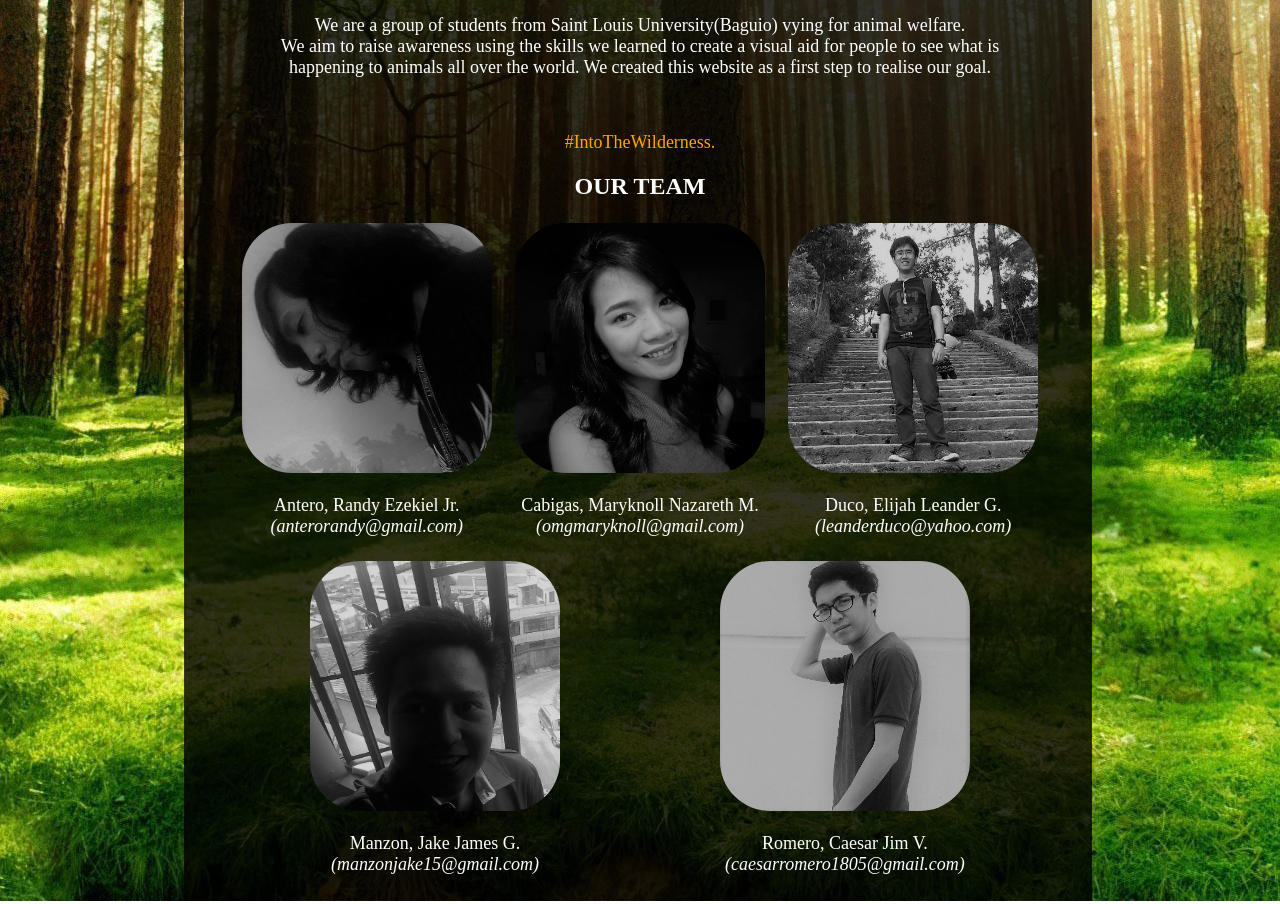
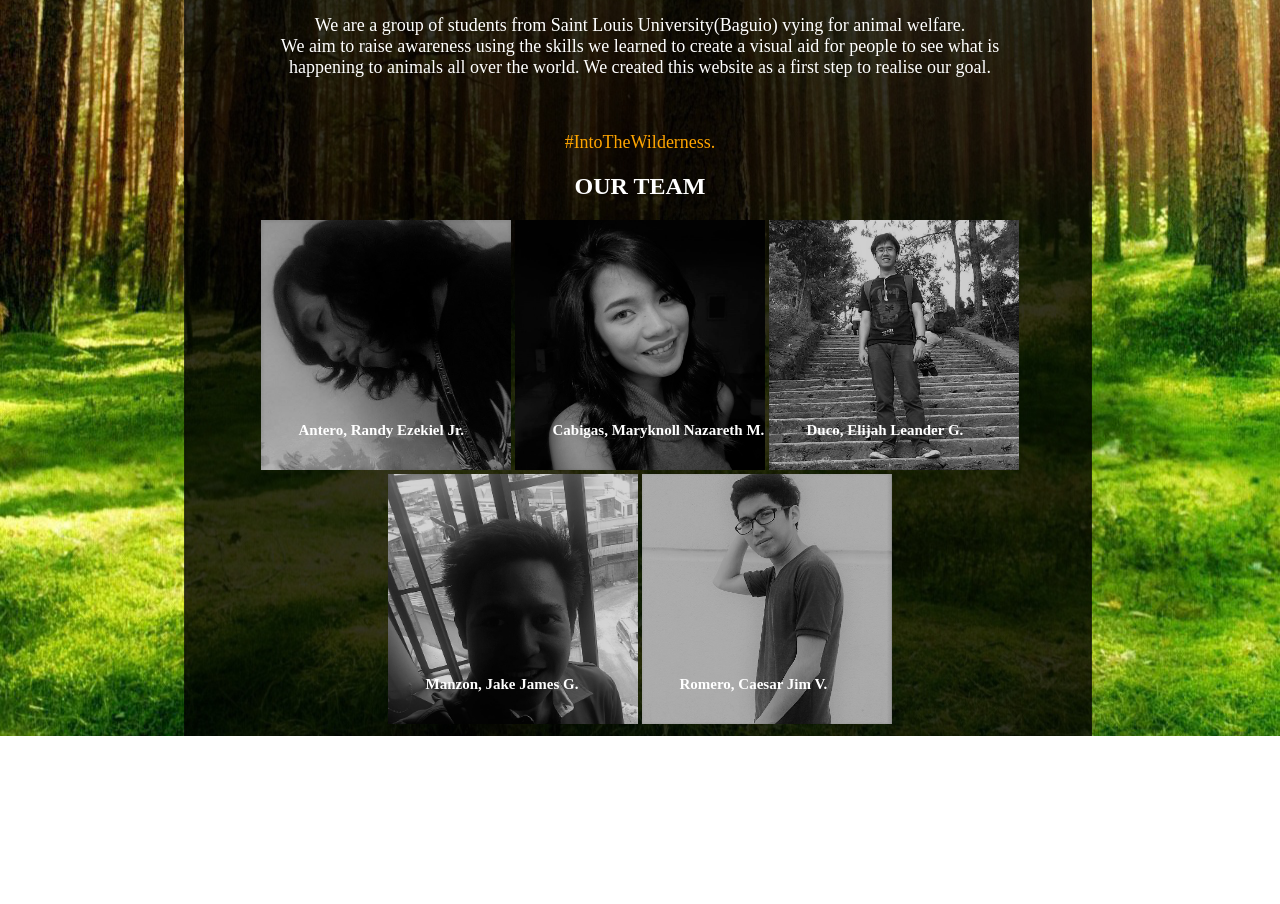
Before and after one commit to leander005/repo, a plain HTML site: page Menu4.html in a window 1280 px wide. Shown: the part 181-1085 px from the top of the page. After the commit the page ends 917 px from the top, so only its background shows below. Drawn offline with Linux system fonts and the light colour scheme; a web font is replaced by a local one.

Commit message:
I removed the table element in Menu4.html, I edit the style and removed some <br>
Signed-off-by: manzonPanda <manzonjake15@gmail.com>

```diff
--- a/Menu4.html
+++ b/Menu4.html
@@ -33,49 +33,37 @@
     <p><span class="orangeText">#IntoTheWilderness.</span></p>
 
     <h2><span class="whiteText">OUR TEAM</span></h2>
-	<table class="menu4_table">
-            <tr>
-
-                <td class="center">
-                <img  class="image" src="img/us/antero.jpg" alt="Antero profile">
-                    <p> Antero, Randy Ezekiel Jr. <br>
-                    <i>(anterorandy@gmail.com)</i></p>
-                </td>
-
-                <td class="center">
-                <img  class="image" src="img/us/maryknoll.jpg" alt="Maryknoll profile">
-                    <p>Cabigas, Maryknoll Nazareth M.<br>
-                    <i>(omgmaryknoll@gmail.com)</i></p>
-                </td>
-
-                <td class="center">
-                <img  class="image" src="img/us/duco.jpg" alt="Duco profile">
-                    <p> Duco, Elijah Leander G. <br>
-                    <i>(leanderduco@yahoo.com)</i></p>
-                </td>
 
 
-            </tr>
+
+<div class="box">
+    <div class="container">
+        <img  class="image_aboutUs" src="img/us/antero.jpg" alt="Antero profile">
+        <p class="text">Antero, Randy Ezekiel Jr.</p>
+    </div>
 
 
-        </table>
+    <div class="container">
+        <img  class="image_aboutUs" src="img/us/maryknoll.jpg" alt="Maryknoll profile">
+        <p class="text">Cabigas, Maryknoll Nazareth M.</p>
+    </div>
 
-        <table class="menu4_table">
-            <tr>
-                <td class="center" >
-                    <img  class="image" src="img/us/manzon.jpg" alt="Manzon profile">
-                    <p>Manzon, Jake James G.<br>
-                    <i>(manzonjake15@gmail.com)</i></p>
-                </td>
+    <div class="container">
+        <img  class="image_aboutUs" src="img/us/duco.jpg" alt="Duco profile">
+        <p class="text">Duco, Elijah Leander G.</p>
+    </div>
 
-                <td  class="center">
-                    <img  class="image" src="img/us/romero.jpg" alt="Romero profile">
-                    <p>Romero, Caesar Jim V.<br>
-                        <i>(caesarromero1805@gmail.com)</i></p>
-                </td>
-            </tr>
-        </table>
+    <div class="container">
+        <img  class="image_aboutUs" src="img/us/manzon.jpg" alt="Manzon profile">
+        <p class="text">Manzon, Jake James G.</p>
+    </div>
 
+
+    <div class="container">
+        <img  class="image_aboutUs" src="img/us/romero.jpg" alt="Romero profile">
+     <p class="text">Romero, Caesar Jim V.</p>
+    </div>
+</div>
 
 </div>
     </body>
--- a/style.css
+++ b/style.css
@@ -83,10 +83,15 @@ body {
     display: block;
 }
 .box{
-    width: 600px;
+    width: 800px;
     text-align: center;
     margin: auto;
-    border-style: dashed;
+
+
+}
+.box .container{
+     width: 900px;
+    margin: auto;
 }
 
 .quote {
@@ -102,6 +107,30 @@ body {
     height: 250px;
     z-index: -1;
 }
+.container{
+  max-width: 250px;
+    height: 250px;
+  position: relative;
+
+    display:inline-block
+}
+.image_aboutUs{
+        width:250px;
+    height: 250px;
+    position: absolute;
+    left: 0;
+    top:0;
+}
+.container .text{
+
+  position: absolute;
+  color: white;
+  font-size: 15px;
+  font-weight: bold;
+    top: 75%;
+    left: 15%;
+}
+
 .menu4_table{
     width: 65%;
     border-style:none;
```
Also changed, not shown: Menu2.html (+0 -1 lines), Menu3.html (+2 -3 lines).
